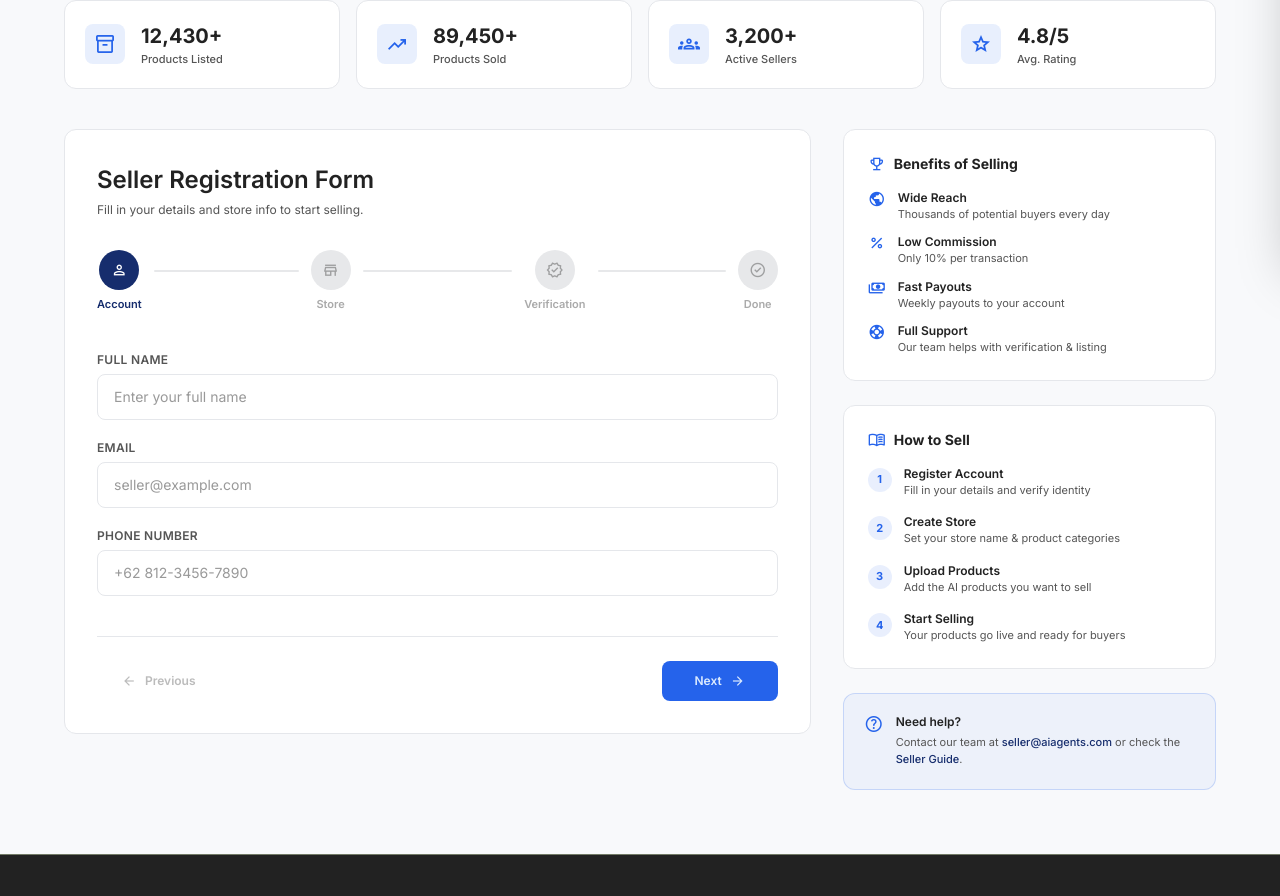
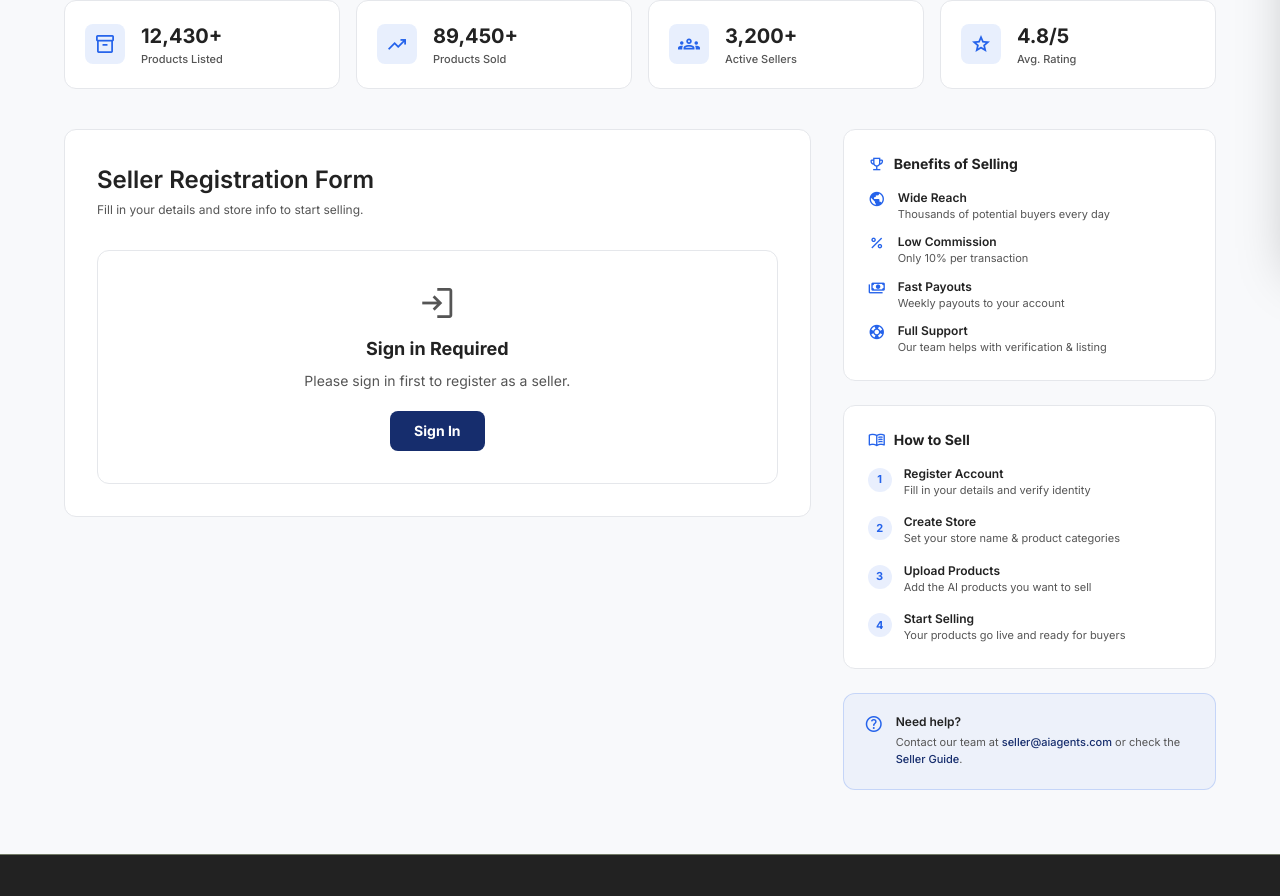
Before and after one commit to Narayudha18/AI_Marketplace, a React (Vite) app: page /start-selling in a window 1280 px wide. Shown: the part 540-1436 px from the top of the page. Built offline with nearby package versions, Linux system fonts and the light colour scheme.

Commit message:
fix: StartSelling gak pernah panggil requestSeller — onSuccess gak dikasih ke SellerForm

```diff
--- a/src/pages/SellerDashboard.jsx
+++ b/src/pages/SellerDashboard.jsx
@@ -15,7 +15,7 @@ export default function SellerDashboard() {
 
   useEffect(() => {
     if (currentUser && !currentUser.isSeller && !currentUser.sellerRequested) requestSeller()
-  }, [])
+  }, [currentUser, requestSeller])
   const [products, setProducts] = useState(loadProducts)
   const [showForm, setShowForm] = useState(false)
   const [form, setForm] = useState({ name: '', category: 'templates', price: '', desc: '' })
--- a/src/pages/StartSelling.jsx
+++ b/src/pages/StartSelling.jsx
@@ -1,16 +1,21 @@
 import { useState } from 'react'
-import { Link, useLocation } from 'react-router-dom'
+import { Link, useLocation, Navigate } from 'react-router-dom'
 import { useCart } from '../CartContext'
 import CartDrawer from '../components/CartDrawer'
 import AuthButton from '../components/AuthButton'
 import { useTheme } from '../ThemeContext'
 import SellerForm from '../components/SellerForm'
+import { useAuth } from '../AuthContext'
 
 export default function StartSelling() {
   const { totalItems } = useCart()
   const [cartOpen, setCartOpen] = useState(false)
   const { dark, toggle } = useTheme()
   const location = useLocation()
+  const { currentUser, requestSeller } = useAuth()
+
+  if (currentUser?.isSeller) return <Navigate to="/seller/dashboard" replace />
+  if (currentUser?.sellerRequested) return <Navigate to="/seller/dashboard" replace />
 
   return (
     <>
@@ -118,7 +123,16 @@ export default function StartSelling() {
               <div className="bg-surface rounded-xl border border-border-light p-6 md:p-8">
                 <h2 className="text-[24px] font-semibold text-text-main mb-1">Seller Registration Form</h2>
                 <p className="text-xs text-text-muted mb-8">Fill in your details and store info to start selling.</p>
-                <SellerForm />
+                {!currentUser ? (
+                  <div className="bg-surface rounded-xl border border-border-light p-8 text-center">
+                    <span className="material-symbols-outlined text-4xl text-text-muted mb-3 inline-block" style={{ fontSize: 40 }}>login</span>
+                    <h3 className="text-lg font-bold text-text-main mb-2">Sign in Required</h3>
+                    <p className="text-sm text-text-muted mb-5">Please sign in first to register as a seller.</p>
+                    <Link to="/login" className="bg-primary text-surface px-6 py-2.5 rounded-lg text-sm font-bold inline-block hover:opacity-90 transition-opacity">Sign In</Link>
+                  </div>
+                ) : (
+                  <SellerForm onSuccess={() => requestSeller()} />
+                )}
               </div>
             </div>
 
```
